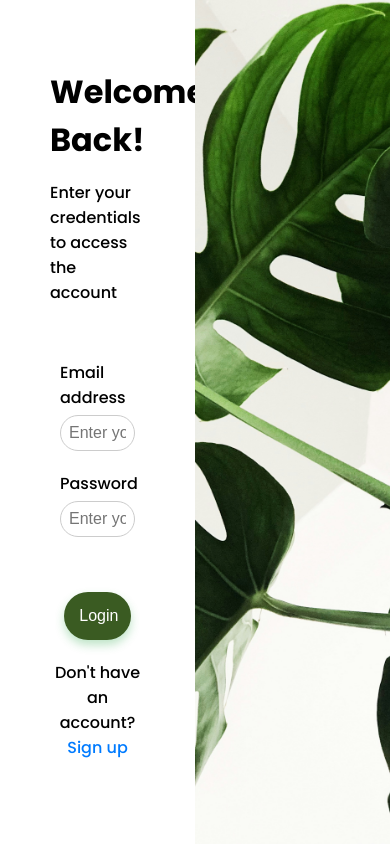
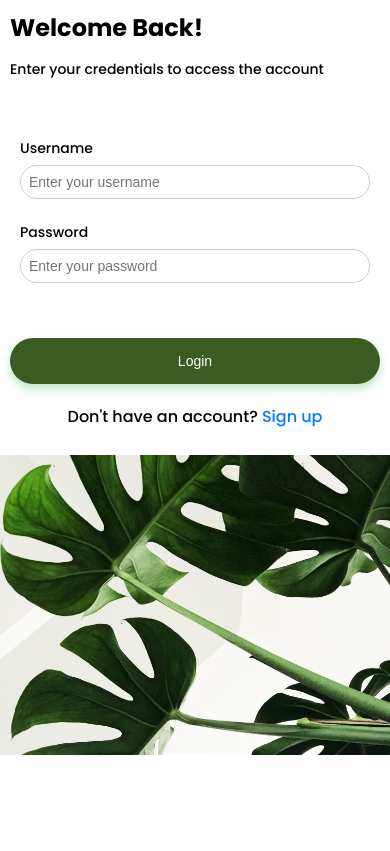
Before and after one commit to kennedy-273/Secure-Login-, a Django app: page /login/ in a window 390 px wide. After the commit the page ends 755 px from the top, so only its background shows below. Run offline with Django 4.2, Linux system fonts and the light colour scheme.

Commit message:
made the page responsive

```diff
--- a/myapp/templates/login.html
+++ b/myapp/templates/login.html
@@ -33,7 +33,6 @@
             text-align: left;
             margin: auto;
             max-width: 600px;
-
         }
 
         .title {
@@ -58,7 +57,6 @@
             color: #000000;
             font-weight: 500;
             margin-bottom: 45px;
-
         }
 
         .form {
@@ -84,7 +82,6 @@
             border-radius: 25px;
             box-sizing: border-box;
             font-size: 16px;
-
         }
 
         button {
@@ -128,7 +125,7 @@
         }
 
         .image-container {
-            width: 850px;
+            width: 50%;
             height: 100vh;
         }
 
@@ -136,6 +133,54 @@
             width: 100%;
             height: 100%;
             object-fit: cover;
+        }
+
+        @media (max-width: 768px) {
+            .container {
+                flex-direction: column;
+            }
+
+            .login-container,
+            .image-container {
+                width: 100%;
+                height: auto;
+            }
+
+            .login-container {
+                padding: 20px;
+            }
+
+            .image-container {
+                height: 300px;
+            }
+        }
+
+        @media (max-width: 480px) {
+            .login-container h2 {
+                font-size: 24px;
+            }
+
+            .login-container h3 {
+                font-size: 14px;
+            }
+
+            .login-container label {
+                font-size: 14px;
+            }
+
+            input[type="text"],
+            input[type="password"] {
+                font-size: 14px;
+            }
+
+            button {
+                width: 100%;
+                font-size: 14px;
+            }
+
+            .login-container {
+                padding: 10px;
+            }
         }
     </style>
 </head>
@@ -153,7 +198,7 @@
             <div class="form">
                 <form method="POST">
                     {% csrf_token %}
-                    <label for="username">Email address</label>
+                    <label for="username">Username</label>
                     <input type="text" id="username" name="username" placeholder="Enter your username" required />
 
                     <label for="password">Password</label>
```
Also changed, not shown: myapp/templates/signup.html (+46 -4 lines), myapp/templates/success.html (+39 -9 lines), db.sqlite3.
